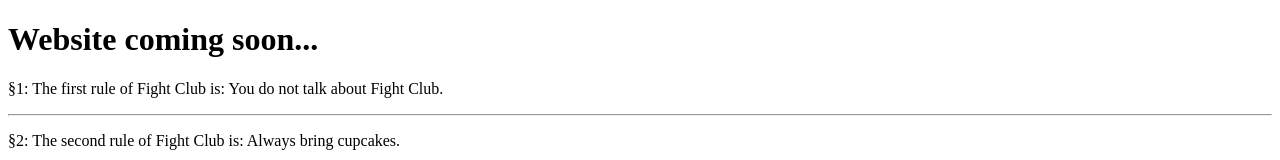
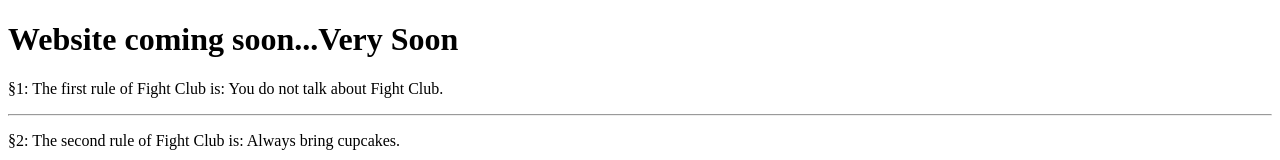
Before and after one commit to chintal30/chintal30.github.io, a plain HTML site: page index.html in a window 1280 px wide. Shown: the top 160 px of the page. Drawn offline with Linux system fonts and the light colour scheme.

Commit message:
Update index.html

```diff
--- a/index.html
+++ b/index.html
@@ -8,7 +8,7 @@
     <link rel="stylesheet" href="styling.css">
 </head>
 <body>
-    <h1>Website coming soon...</h1>
+    <h1>Website coming soon...Very Soon</h1>
     <p>§1: The first rule of Fight Club is: You do not talk about Fight Club.</p>
 
 <hr>
```
